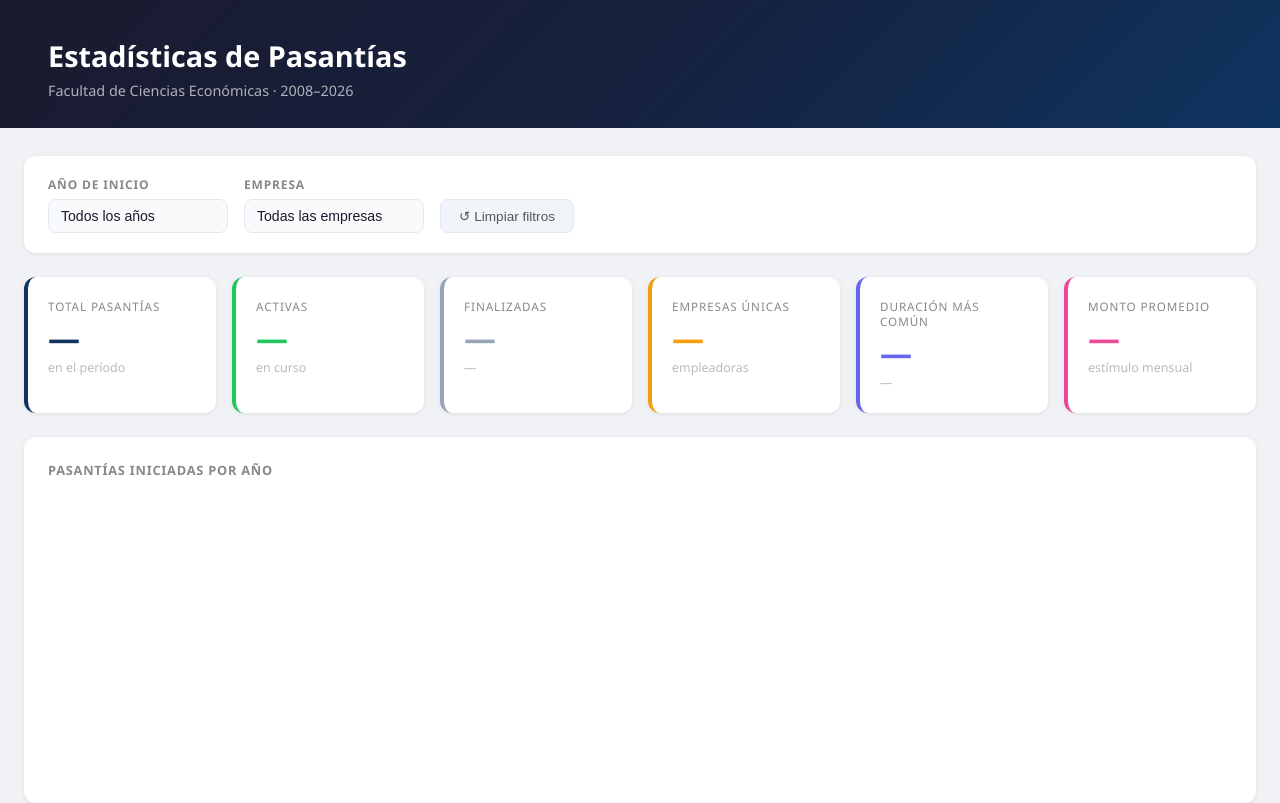
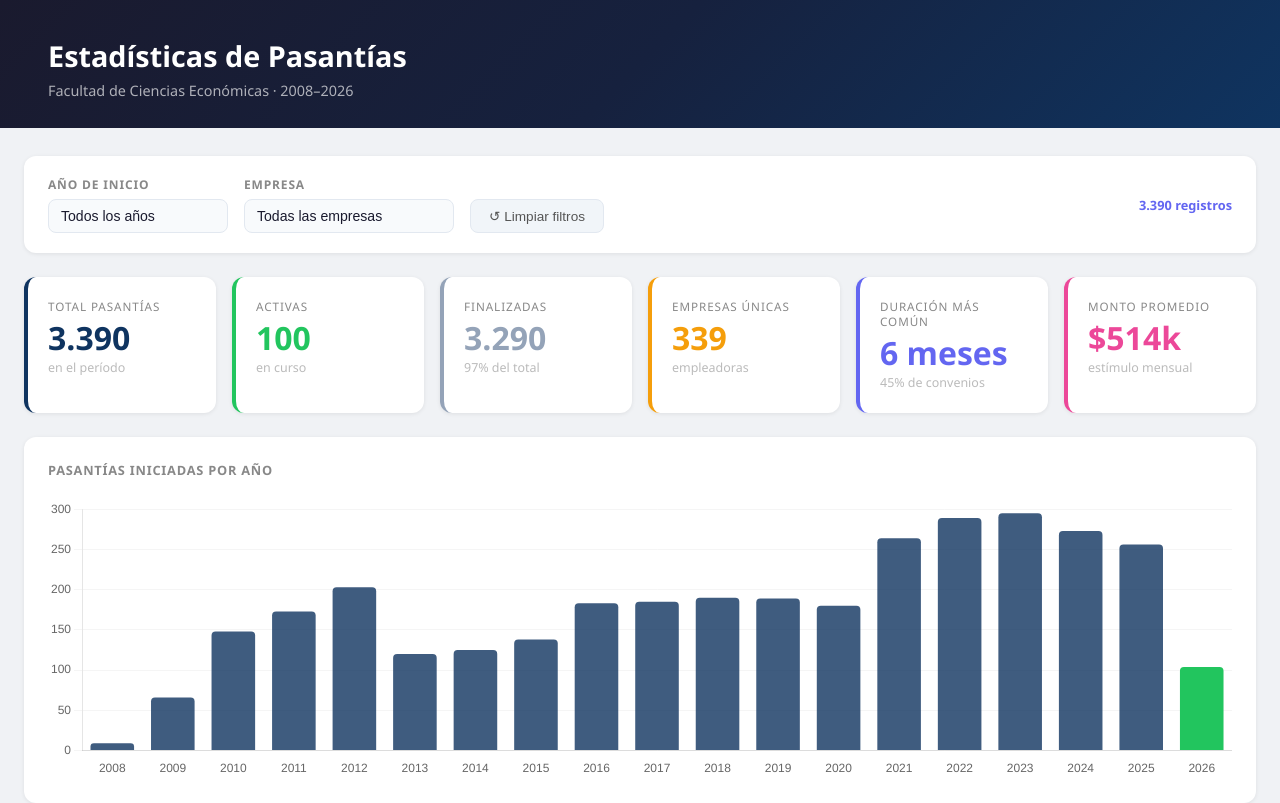
Before and after one commit to jcalvento-hue/pasantias-econ, a plain HTML site: page index.html in a window 1280 px wide. Shown: the top 803 px of the page. Drawn offline with nearby package versions, Linux system fonts and the light colour scheme.

Commit message:
Improve JavaScript code structure and style
Fix JS syntax error in render function

```diff
--- a/index.html
+++ b/index.html
@@ -18,7 +18,6 @@ header p{font-size:.9rem;opacity:.65}
 .filter-group select{padding:8px 32px 8px 12px;border:1.5px solid #e2e8f0;border-radius:8px;font-size:.88rem;color:#1a1a2e;background:#f8fafc;appearance:none;cursor:pointer;min-width:180px}
 .filter-group select:focus{outline:none;border-color:#6366f1}
 .btn-reset{padding:8px 18px;background:#f1f5f9;border:1.5px solid #e2e8f0;border-radius:8px;font-size:.85rem;color:#555;cursor:pointer}
-.btn-reset:hover{background:#e2e8f0}
 .filter-count{font-size:.8rem;color:#6366f1;font-weight:600;align-self:center;margin-left:auto}
 .kpi-grid{display:grid;grid-template-columns:repeat(auto-fit,minmax(180px,1fr));gap:16px;margin-bottom:24px}
 .kpi-card{background:white;border-radius:12px;padding:22px 20px;box-shadow:0 1px 4px rgba(0,0,0,.08);border-left:4px solid var(--accent)}
@@ -31,7 +30,7 @@ header p{font-size:.9rem;opacity:.65}
 .card{background:white;border-radius:12px;padding:24px;box-shadow:0 1px 4px rgba(0,0,0,.08)}
 .card h3{font-size:.8rem;text-transform:uppercase;letter-spacing:.06em;color:#888;margin-bottom:20px;font-weight:600}
 footer{text-align:center;padding:20px;color:#bbb;font-size:.78rem}
-@media(max-width:768px){.row-2{grid-template-columns:1fr};header{padding:24px}}
+@media(max-width:768px){.row-2{grid-template-columns:1fr}}
 </style>
 </head>
 <body>
@@ -68,24 +67,28 @@ const EA=[{name:"Santa Mónica SA",total:393},{name:"Cagnoli S.A.",total:268},{n
 const DBY={"2008":[0,0,4,0,0,5,0,0],"2009":[0,5,30,3,1,25,1,1],"2010":[0,10,60,5,2,65,3,3],"2011":[0,12,70,8,2,75,3,3],"2012":[0,15,80,10,2,90,3,3],"2013":[0,8,50,7,1,50,2,2],"2014":[0,8,50,7,1,55,2,2],"2015":[0,9,55,8,2,60,2,2],"2016":[1,12,70,10,3,80,4,3],"2017":[1,13,70,10,3,82,4,2],"2018":[1,13,72,10,3,84,4,3],"2019":[1,13,70,10,3,85,4,3],"2020":[1,12,65,9,2,83,5,3],"2021":[1,18,100,12,4,120,6,3],"2022":[1,20,110,12,4,135,5,2],"2023":[1,22,115,13,4,130,6,4],"2024":[1,20,105,12,3,125,5,2],"2025":[0,18,100,11,3,115,5,4],"2026":[0,8,40,4,1,45,1,5]};
 const AN=Object.keys(AD);
 const sA=document.getElementById('filtroAnio'),sE=document.getElementById('filtroEmpresa');
-AN.forEach(a=>{const o=document.createElement('option');o.value=a;o.textContent=a;sA.appendChild(o)});
-EA.filter(e=>e.name!=='Otras empresas').forEach(e=>{const o=document.createElement('option');o.value=e.name;o.textContent=e.name;sE.appendChild(o)});
+AN.forEach(function(a){var o=document.createElement('option');o.value=a;o.textContent=a;sA.appendChild(o)});
+EA.filter(function(e){return e.name!=='Otras empresas'}).forEach(function(e){var o=document.createElement('option');o.value=e.name;o.textContent=e.name;sE.appendChild(o)});
 sA.onchange=sE.onchange=render;
 function resetFiltros(){sA.value='';sE.value='';render()}
-let ch={};
+var ch={};
 function mkC(id,cfg){if(ch[id])ch[id].destroy();ch[id]=new Chart(document.getElementById(id),cfg)}
 function render(){
-  const af=sA.value,ef=sE.value,aa=af?[af]:AN;
-  let t=0,a=0,f=0,m=[];
-  aa.forEach(x=>{const d=AD[x];t+=d.total;a+=d.activa;f+=d.finalizada;m.push({a:x,v:d.montoAvg})});
-  let sc=1;
-  if(ef){const ed=EA.find(e=>e.name===ef);if(ed){const ta=EA.reduce((s,e)=>s+e.total,0);sc=ed.total/ta;t=Math.round(t*sc);a=Math.round(a*sc);f=Math.round(f*sc)}}
-  let dt=[0,0,0,0,0,0,0,0];
-  aa.forEach(x=>{const d=DBY[x]||[0,0,0,0,0,0,0,0];d.forEach((v,i)=>dt[i]+=v)});
-  if(ef)dt=dt.map(v=>Math.round(v*sc));
-  const dl=["1 mes","2 meses","3 meses","4 meses","5 meses","6 meses","9 meses","12 meses"];
-  const mi=dt.indexOf(Math.max(...dt)),dtt=dt.reduce((a,b)=>a+b,0),dp=dtt>0?Math.round(dt[mi]/dtt*100):0;
-  const lm=m.length?m[m.length-1].v:0,ec=ef?1:(af?Math.round(EA.length*0.6):339);
+  var af=sA.value,ef=sE.value;
+  var aa=af?[af]:AN;
+  var t=0,a=0,f=0,m=[];
+  aa.forEach(function(x){var d=AD[x];t+=d.total;a+=d.activa;f+=d.finalizada;m.push({a:x,v:d.montoAvg})});
+  var sc=1;
+  if(ef){var ed=EA.find(function(e){return e.name===ef});if(ed){var ta=EA.reduce(function(s,e){return s+e.total},0);sc=ed.total/ta;t=Math.round(t*sc);a=Math.round(a*sc);f=Math.round(f*sc)}}
+  var dt=[0,0,0,0,0,0,0,0];
+  aa.forEach(function(x){var d=DBY[x]||[0,0,0,0,0,0,0,0];d.forEach(function(v,i){dt[i]+=v})});
+  if(ef)dt=dt.map(function(v){return Math.round(v*sc)});
+  var dl=["1 mes","2 meses","3 meses","4 meses","5 meses","6 meses","9 meses","12 meses"];
+  var mi=dt.indexOf(Math.max.apply(null,dt));
+  var dtt=dt.reduce(function(a,b){return a+b},0);
+  var dp=dtt>0?Math.round(dt[mi]/dtt*100):0;
+  var lm=m.length?m[m.length-1].v:0;
+  var ec=ef?1:(af?Math.round(EA.length*0.6):339);
   document.getElementById('kpiTotal').textContent=t.toLocaleString('es-AR');
   document.getElementById('kpiActivas').textContent=a.toLocaleString('es-AR');
   document.getElementById('kpiFinalizadas').textContent=f.toLocaleString('es-AR');
@@ -95,13 +98,15 @@ function render(){
   document.getElementById('kpiDurPct').textContent=dp+'% de convenios';
   document.getElementById('kpiMonto').textContent=lm>=1000?'$'+Math.round(lm/1000)+'k':'$'+lm;
   document.getElementById('countLabel').textContent=t.toLocaleString('es-AR')+' registros';
-  const ac=aa.map(x=>{let v=AD[x].total;if(ef)v=Math.round(v*sc);return v});
-  mkC('chartAnual',{type:'bar',data:{labels:aa,datasets:[{label:'Pasantías',data:ac,backgroundColor:aa.map(x=>x>='2026'?'#22c55e':'#0f3460cc'),borderRadius:4}]},options:{responsive:true,maintainAspectRatio:false,plugins:{legend:{display:false}},scales:{y:{beginAtZero:true,grid:{color:'#f5f5f5'}},x:{grid:{display:false}}}}});
-  let ed2=ef?(()=>{const e=EA.find(x=>x.name===ef);return e?[e]:[]})()':(()=>{let d=EA.filter(e=>e.name!=='Otras empresas').slice(0,15);if(af){const s=AD[af].total/3394;d=d.map(e=>({...e,total:Math.max(1,Math.round(e.total*s))}))}return d})();
-  const es=[...ed2].sort((a,b)=>b.total-a.total).slice(0,15);
-  mkC('chartEmpresas',{type:'bar',data:{labels:es.map(e=>e.name),datasets:[{label:'Pasantías',data:es.map(e=>e.total),backgroundColor:'#0f346077',borderColor:'#0f3460',borderWidth:1,borderRadius:3}]},options:{indexAxis:'y',responsive:true,maintainAspectRatio:false,plugins:{legend:{display:false}},scales:{x:{beginAtZero:true,grid:{color:'#f5f5f5'}},y:{grid:{display:false}}}}});
+  var ac=aa.map(function(x){var v=AD[x].total;if(ef)v=Math.round(v*sc);return v});
+  mkC('chartAnual',{type:'bar',data:{labels:aa,datasets:[{label:'Pasantías',data:ac,backgroundColor:aa.map(function(x){return x>='2026'?'#22c55e':'#0f3460cc'}),borderRadius:4}]},options:{responsive:true,maintainAspectRatio:false,plugins:{legend:{display:false}},scales:{y:{beginAtZero:true,grid:{color:'#f5f5f5'}},x:{grid:{display:false}}}}});
+  var empData;
+  if(ef){var found=EA.find(function(x){return x.name===ef});empData=found?[found]:[]}
+  else{empData=EA.filter(function(e){return e.name!=='Otras empresas'}).slice(0,15);if(af){var s2=AD[af].total/3394;empData=empData.map(function(e){return{name:e.name,total:Math.max(1,Math.round(e.total*s2))}})}}
+  var es=empData.slice().sort(function(a,b){return b.total-a.total}).slice(0,15);
+  mkC('chartEmpresas',{type:'bar',data:{labels:es.map(function(e){return e.name}),datasets:[{label:'Pasantías',data:es.map(function(e){return e.total}),backgroundColor:'#0f346077',borderColor:'#0f3460',borderWidth:1,borderRadius:3}]},options:{indexAxis:'y',responsive:true,maintainAspectRatio:false,plugins:{legend:{display:false}},scales:{x:{beginAtZero:true,grid:{color:'#f5f5f5'}},y:{grid:{display:false}}}}});
   mkC('chartDuracion',{type:'doughnut',data:{labels:dl,datasets:[{data:dt,backgroundColor:['#e0e7ff','#a5b4fc','#818cf8','#6366f1','#fbbf24','#f59e0b','#d97706','#0f3460'],borderWidth:2,borderColor:'white'}]},options:{responsive:true,maintainAspectRatio:false,cutout:'60%',plugins:{legend:{position:'right',labels:{font:{size:11},boxWidth:14}}}}});
-  mkC('chartMonto',{type:'line',data:{labels:aa,datasets:[{label:'Monto',data:aa.map(x=>AD[x].montoAvg),borderColor:'#ec4899',backgroundColor:'rgba(236,72,153,0.08)',fill:true,tension:0.4,pointRadius:4,pointBackgroundColor:'#ec4899'}]},options:{responsive:true,maintainAspectRatio:false,plugins:{legend:{display:false}},scales:{y:{beginAtZero:true,grid:{color:'#f5f5f5'},ticks:{callback:v=>v>=1000?'$'+(v/1000).toFixed(0)+'k':'$'+v}},x:{grid:{display:false}}}}});
+  mkC('chartMonto',{type:'line',data:{labels:aa,datasets:[{label:'Monto',data:aa.map(function(x){return AD[x].montoAvg}),borderColor:'#ec4899',backgroundColor:'rgba(236,72,153,0.08)',fill:true,tension:0.4,pointRadius:4,pointBackgroundColor:'#ec4899'}]},options:{responsive:true,maintainAspectRatio:false,plugins:{legend:{display:false}},scales:{y:{beginAtZero:true,grid:{color:'#f5f5f5'},ticks:{callback:function(v){return v>=1000?'$'+(v/1000).toFixed(0)+'k':'$'+v}}},x:{grid:{display:false}}}}});
 }
 render();
 </script>
```
